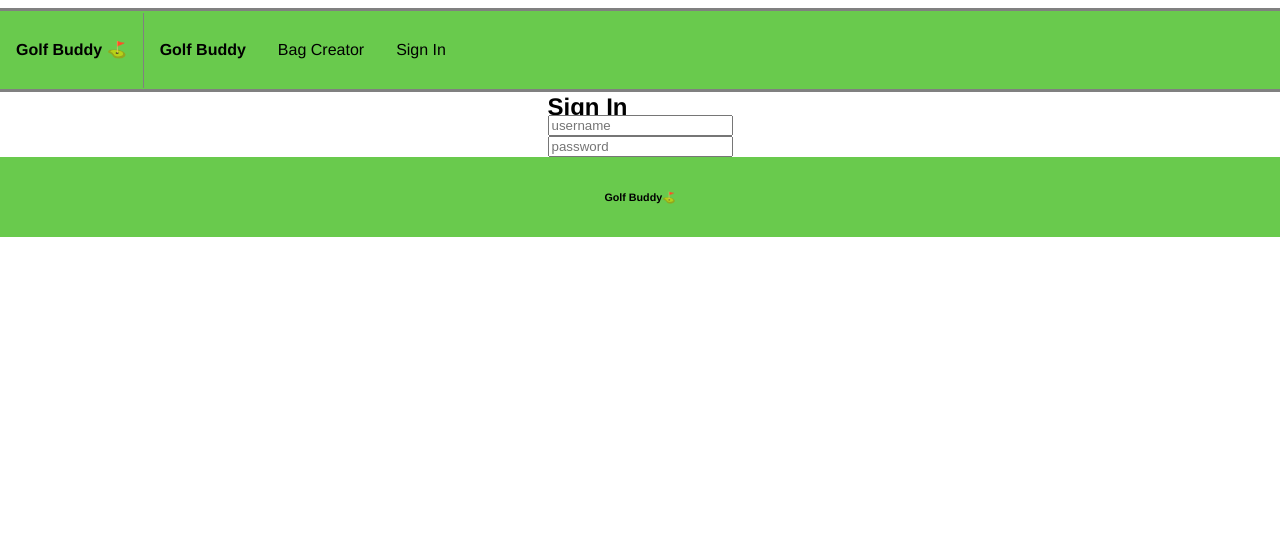
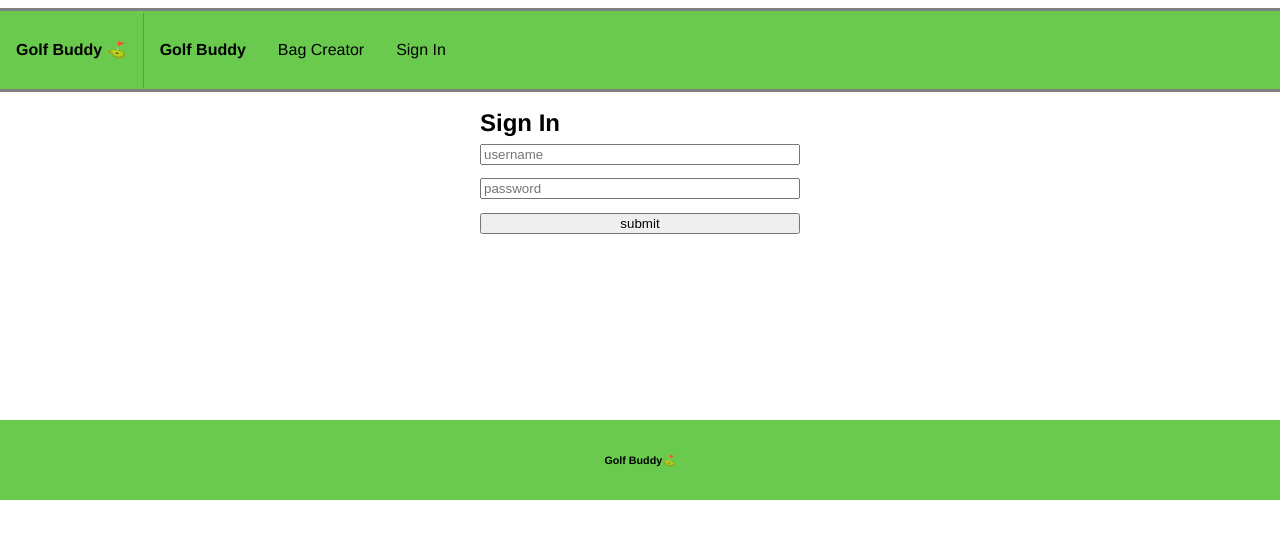
Before and after one commit to poplockndrop1t/golfBuddy, a React (Create React App) app: page /signIn in a window 1280 px wide. Shown: the top 538 px of the page. Built offline with nearby package versions, Linux system fonts and the light colour scheme.

Commit message:
Add flex styling and submit button

```diff
--- a/src/Components/SignIn/SignIn.css
+++ b/src/Components/SignIn/SignIn.css
@@ -1,7 +1,14 @@
+input {
+  margin-top: 1em;
+}
+
 .signInContainer {
+  min-width: 20em;
+  min-height: 20em;
 }
 
 .inputContainer {
   display: flex;
   flex-direction: column;
+  margin-top: 1em;
 }
--- a/src/Components/SignIn/SignIn.js
+++ b/src/Components/SignIn/SignIn.js
@@ -6,8 +6,9 @@ function SignIn() {
     <div className="signInContainer">
       <div className="inputContainer">
         <h2>Sign In</h2>
-        <input placeholder="username" name="username"/>
-        <input placeholder="password" type="password" password="password"/>
+        <input placeholder="username" name="username" />
+        <input placeholder="password" type="password" password="password" />
+        <input type="submit" value="submit" />
       </div>
     </div>
   )
```
